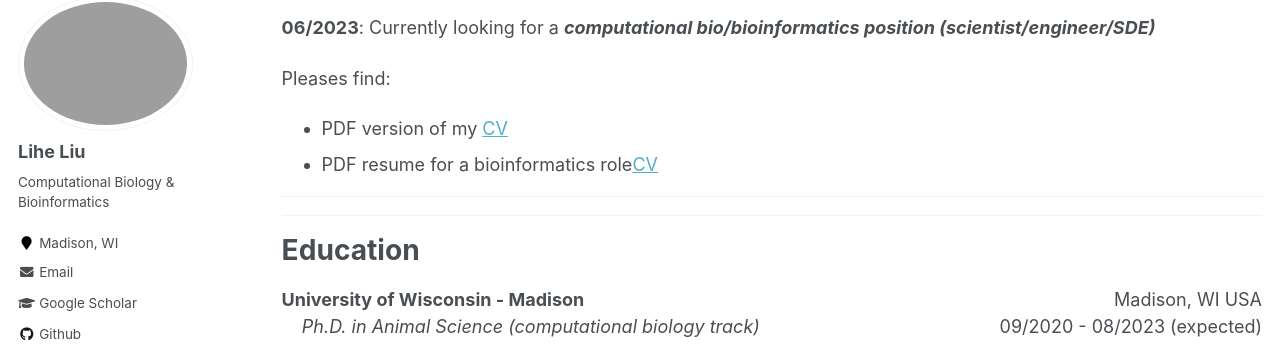
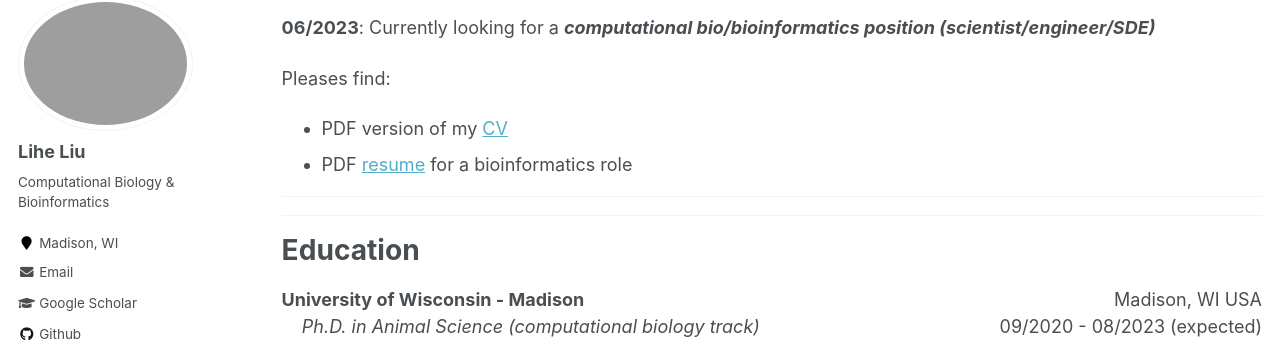
Before and after one commit to liulihe954/liulihe954.github.io, a Jekyll site: the page built from _pages/cv.md, in a window 1280 px wide and 900 px high. Shown: the part 127-474 px from the top of the window. Built offline with Jekyll 4.4.1, drawn with Linux system fonts in a browser that asks for light colours; some web fonts are replaced.

Commit message:
update cv page

```diff
--- a/_pages/cv.md
+++ b/_pages/cv.md
@@ -13,7 +13,7 @@ redirect_from:
 
 Pleases find:
 - PDF version of my [CV](https://liheliu95.me/cv_texpad/CV_Lihe_Liu.pdf){:target="_blank"}
-- PDF resume for a bioinformatics role[CV](https://liheliu95.me/cv_texpad/Resume_Lihe_Liu.pdf){:target="_blank"}
+- PDF [resume](https://liheliu95.me/cv_texpad/Resume_Lihe_Liu.pdf){:target="_blank"} for a bioinformatics role
 
 ---
 ---
@@ -101,10 +101,10 @@ Talk
 Technical Skill
 ======
 
-**Bioinformatics/Data**: RNA-Seq, WGB-Seq, Bioconductor, Tidyverse, Pandas/NumPy/SciPy, scikit-learn, TensorFlow<br>
-**Programming Languages**: Python, Java, R, Shell (Bash), SQL (MySQL), C++, JavaScript/HTML/CSS, MATLAB<br>
-**Frameworks**: Django, Spring Boot, ReactJS, NodeJS, JUnit, CUDA, OpenMP<br>
-**Developer Tools**: Git, Docker, Conda, Nextflow, Slurm, GCP, AWS (EC2, RDS, S3), Elasticsearch, Jira
+- **Bioinformatics/Data**: RNA-Seq, WGB-Seq, Bioconductor, Tidyverse, Pandas/NumPy/SciPy, scikit-learn, TensorFlow<br>
+- **Programming Languages**: Python, Java, R, Shell (Bash), SQL (MySQL), C++, JavaScript/HTML/CSS, MATLAB<br>
+- **Frameworks**: Django, Spring Boot, ReactJS, NodeJS, JUnit, CUDA, OpenMP<br>
+- **Developer Tools**: Git, Docker, Conda, Nextflow, Slurm, GCP, AWS (EC2, RDS, S3), Elasticsearch, Jira
 
 ---
 ---
```
